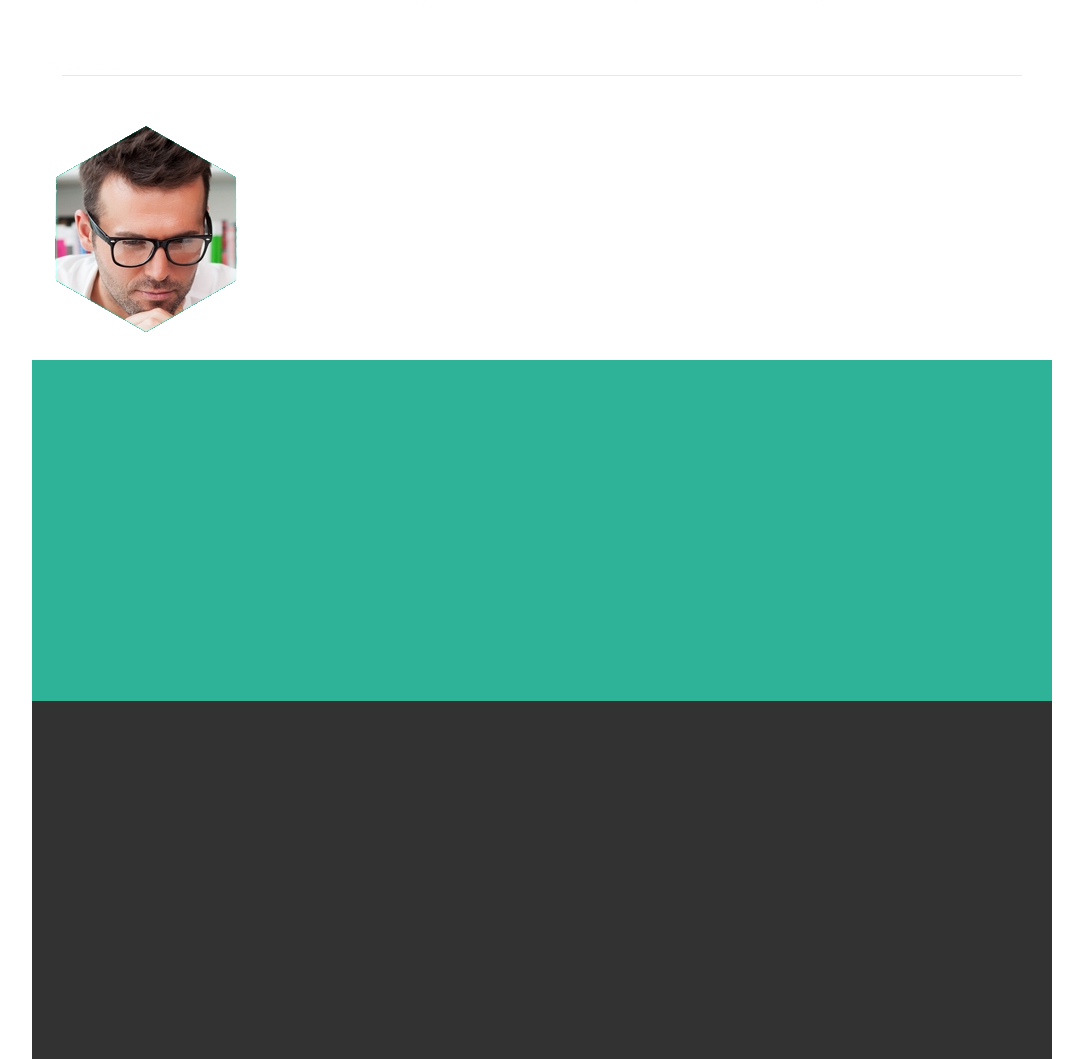
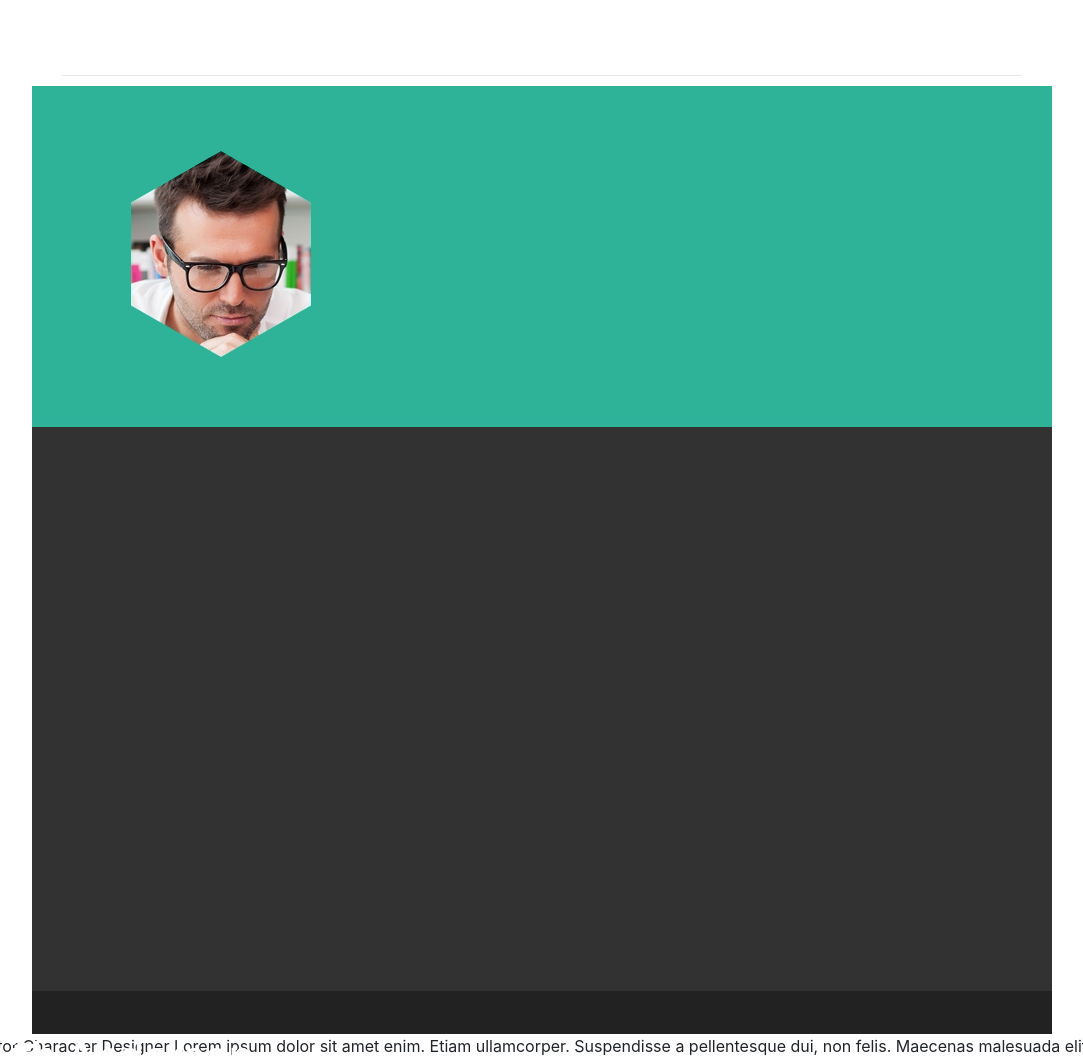
Before and after one commit to MewaX/hexal-psd-website, a plain HTML site: page index.html in a window 1280 px wide. Shown: the part 694-1753 px from the top of the page, without its empty margins (53-1136 px from the left). Drawn offline with nearby package versions, Linux system fonts and the light colour scheme.

Commit message:
all some fix

```diff
--- a/general/style.css
+++ b/general/style.css
@@ -63,13 +63,19 @@ li.right a:hover {
 
 /* --- ABOUT ME --- */
 
-img.background-about {
+#about {
+    position: relative;
+    left: 0;
+    top: 0;
+    bottom: 0;
+}
 
-    top: 0;
-    left: 0;
-    right: 0;
-    position: relative;
+#img2 {
+    position: absolute;
+    left: 90px;
+    top: 25px;
 }
+
 
 h1 {
     position: absolute;
@@ -87,7 +93,7 @@ img.me {
 
 
 img.background-concact {
-    position: absolute;
+
     top: 0;
     left: 0;
     right: 0;
@@ -99,7 +105,7 @@ img.background-concact {
 
 
 img.background-footer {
-    position: absolute;
+
     top: 0;
     left: 0;
     position: relative
--- a/index.html
+++ b/index.html
@@ -24,15 +24,14 @@
             </ul>
 
 
+                <img class="img-fluid background-about" src="image/background-port.jpg">
+            <div id="about">
 
-
-
-                <img class="img-fluid background-about" src="image/background-port.jpg">
-            <div class="col-sm-12">
-                <img class="me" src="image/me.png">
+                <img class="img-fluid background-about" src="image/background-about.jpg" id="img1">
+                <img class="img-fluid me" src="image/me.png" id="img2">
 
             </div>
-                <img class="img-fluid background-about" src="image/background-about.jpg">
+
                 <img class="img-fluid background-concact" src="image/background-concact.jpg">
                 <img class="img-fluid background-footer" src="image/background-footer.jpg">
 
@@ -43,7 +42,7 @@
 
             <div class="col-sm-12">
                     <h1>Smith Anderson</h1>
-                    <p1>Illustrator & Character Designer</p1>
+                    <p1>Illustrator Character Designer</p1>
                     <p2>Lorem ipsum dolor sit amet enim. Etiam ullamcorper. Suspendisse a pellentesque dui, non felis. Maecenas malesuada elit lectus felis, malesuada ultricies. Curabitur et ligula. Ut molestie a, ultricies porta urna. Vestibulum commodo volutpat a, convallis ac, laoreet enim. Phasellus fermentum in, dolor. Pellentesque facilisis. Nulla imperdiet sit amet magna. Vestibulum dapibus, mauris nec malesuada fames ac turpis velit, rhoncus eu, luctus et interdum adipiscing wisi. Aliquam erat ac ipsum. Integer aliquam purus. Quisque lorem tortor fringilla </p2>
             </div>
         </div>
```
